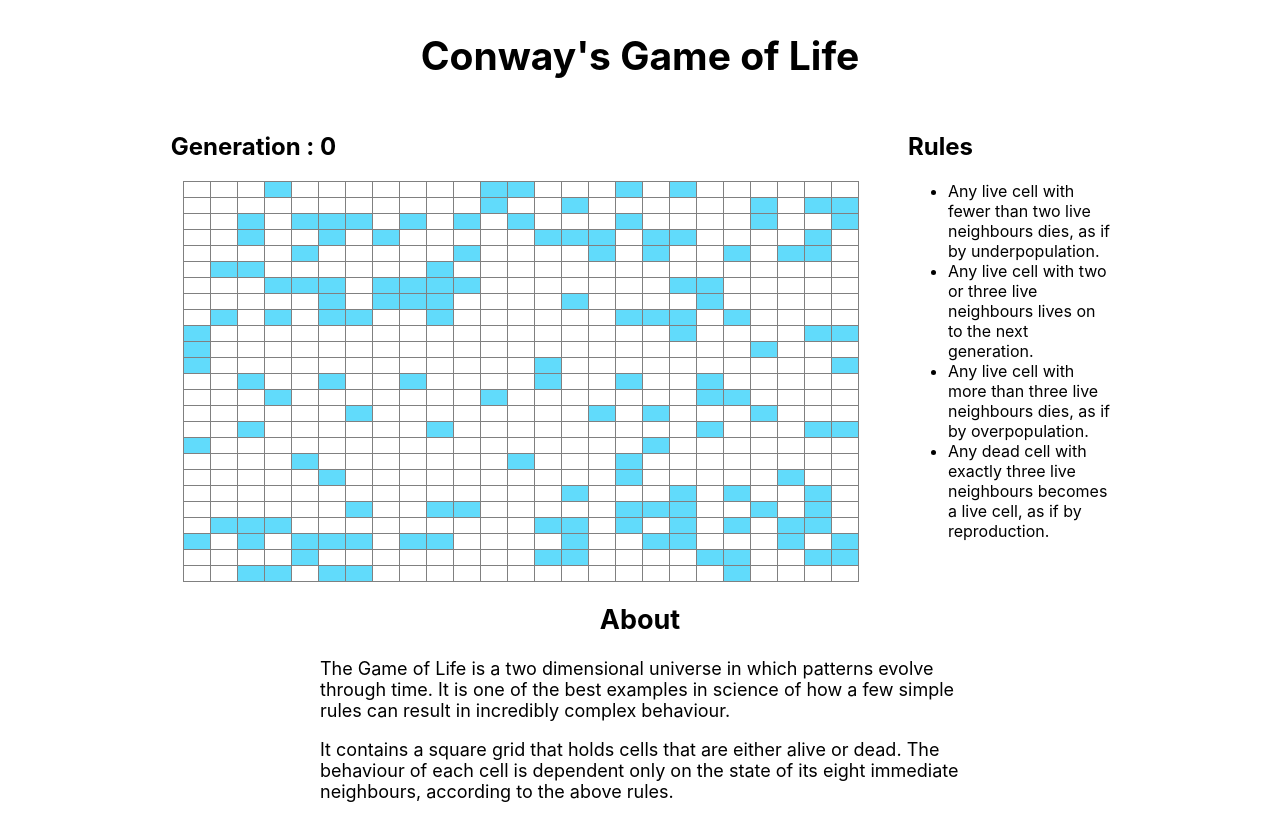
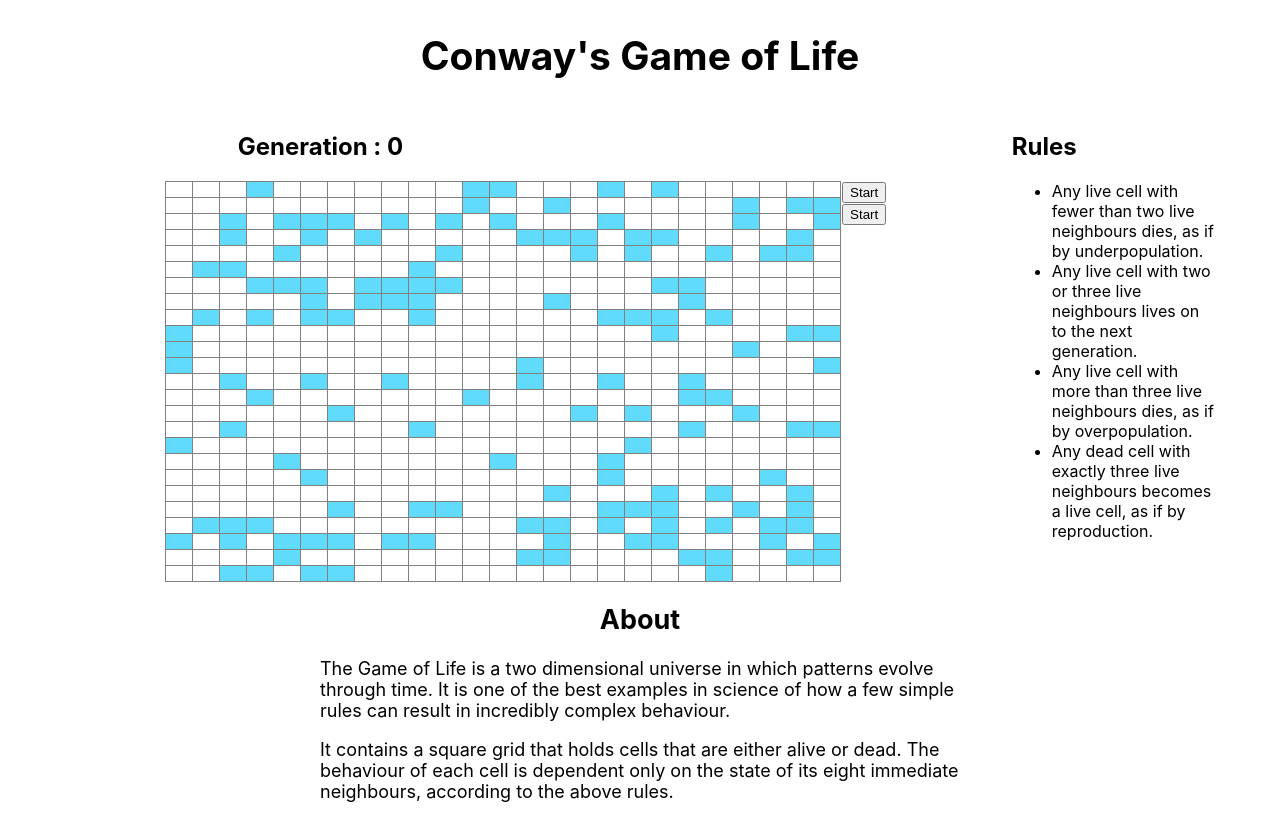
Before and after one commit to Apiyo4/Game-of-life, a React (Create React App) app in the folder client/: page / in a window 1280 px wide. Built offline with nearby package versions, Linux system fonts and the light colour scheme.

Commit message:
Add jsx for start button

```diff
--- a/client/src/App.css
+++ b/client/src/App.css
@@ -29,13 +29,12 @@
 }
 .App-rules{
   max-width: 16%;
-  padding-right: 8%;
 }
 
 .App-generation{
 /* text-align: center;
  */
- padding-left: 3%;
+ padding-left: 8%;
 }
 .App-generation h2{
   padding-left: 10%;
@@ -61,7 +60,7 @@
   width: 150px;
   line-height: 0;
   /* margin-top: 20px; */
-  margin-left: 12%;
+  /* margin-left: 0%; */
 }
 .isAlive{
   background-color: #61DBFB;
@@ -71,3 +70,10 @@
   /* background-color: #282c34; */
   background-color: white;
 }
+.flexSpace{
+  display:flex;
+  justify-content: space-evenly;
+}
+.Buttons{
+  padding-left: 3%;
+}
--- a/client/src/App.js
+++ b/client/src/App.js
@@ -1,6 +1,7 @@
 import React, { Component } from 'react';
 import './App.css';
 import Grid from './Grid';
+import Buttons from './Buttons';
 
 const arrayClone= (arr)=>{
   return JSON.parse(JSON.stringify(arr))
@@ -79,12 +80,19 @@ class App extends Component {
         <div className="App-flex">
           <div className="App-generation">
             <h2>Generation : {this.state.generation}</h2>
+            <div className='flexSpace'>
+              <div>
                 <Grid
                   gridArray={this.state.gridArray}
                   rows={this.rows}
                   columns={this.columns}
                   selectCell={this.selectCell}
                 />
+              </div>
+              <div>
+                <Buttons startButton= {this.startButton}/>
+              </div>
+            </div>
           </div>
           <div className="App-rules">
             <h2>Rules</h2>
--- /dev/null
+++ b/client/src/Buttons.jsx
@@ -0,0 +1,18 @@
+import React, { Component } from 'react';
+
+class Buttons extends Component{
+    render(){
+        return(
+            <div className =  "Buttons">
+                <div className ="start">
+                    <button onClick={this.props.startButton}>Start</button>
+                </div>
+                <div className="start">
+                    <button onClick={this.props.startButton}>Start</button>
+                </div>
+
+            </div>
+        )
+    }
+}
+export default Buttons
```
Lines whose indentation alone changed are shown as unchanged.
